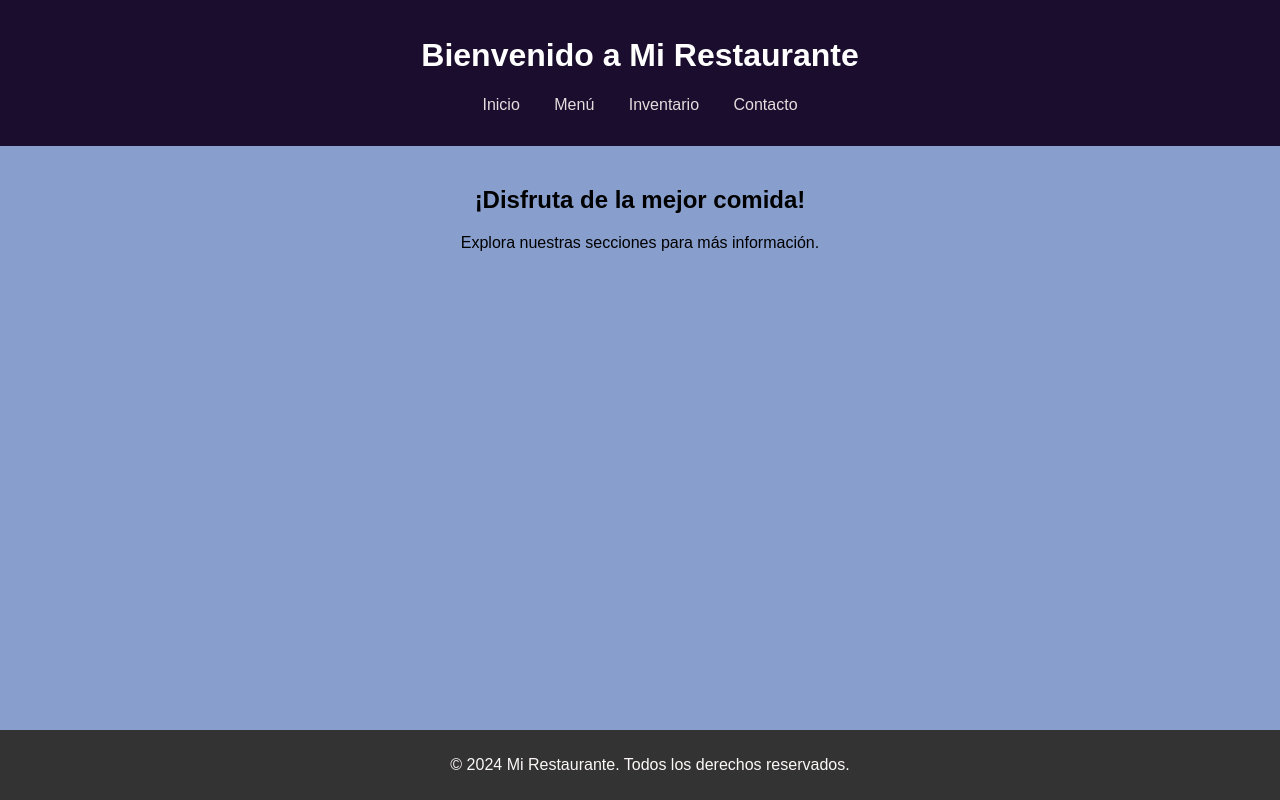
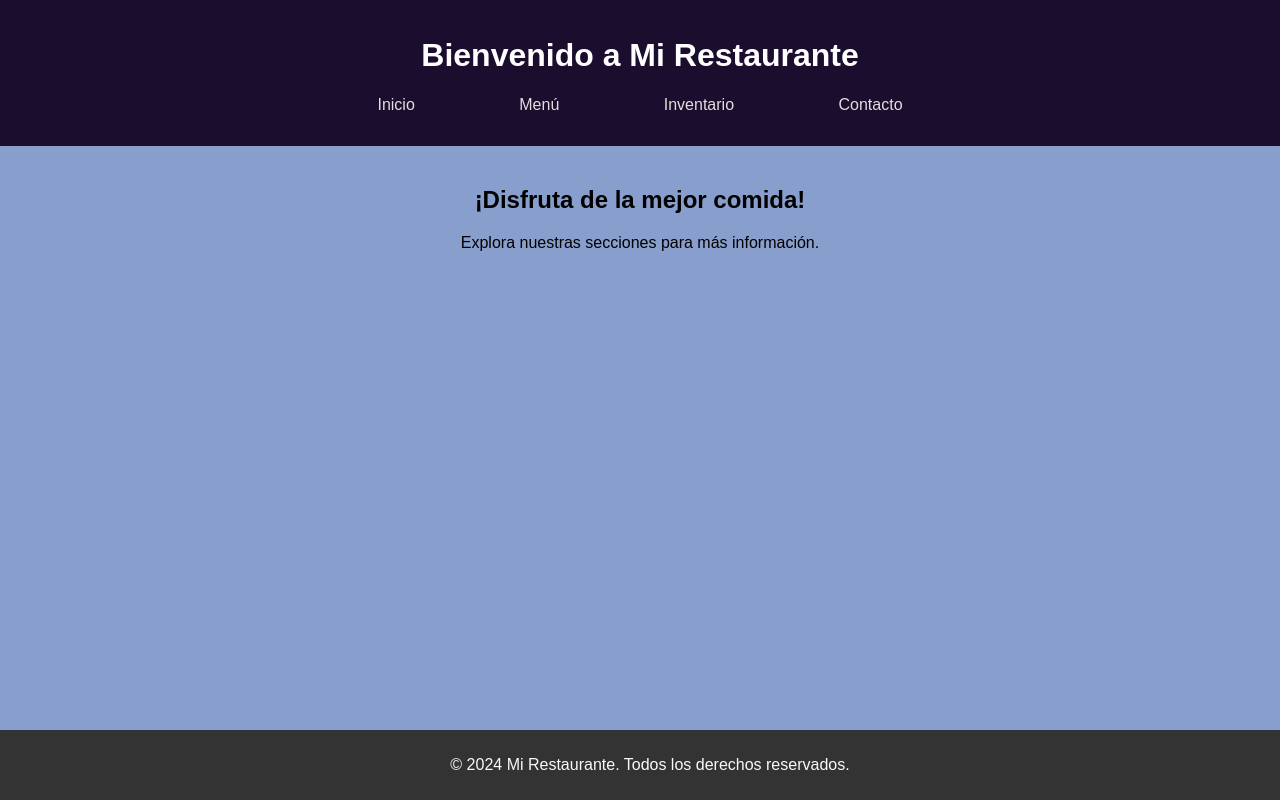
Before and after one commit to NES72/rest.github.io, a plain HTML site: page index.html in a window 1280 px wide. Drawn offline with Linux system fonts and the light colour scheme.

Commit message:
Add files via upload

```diff
--- a/css/estilos.css
+++ b/css/estilos.css
@@ -15,11 +15,12 @@ header {
 nav ul {
     list-style: none;
     padding: 0;
+
 }
 
 nav ul li {
     display: inline;
-    margin: 0 15px;
+    margin: 0 50px;
 }
 
 nav ul li a {
```
